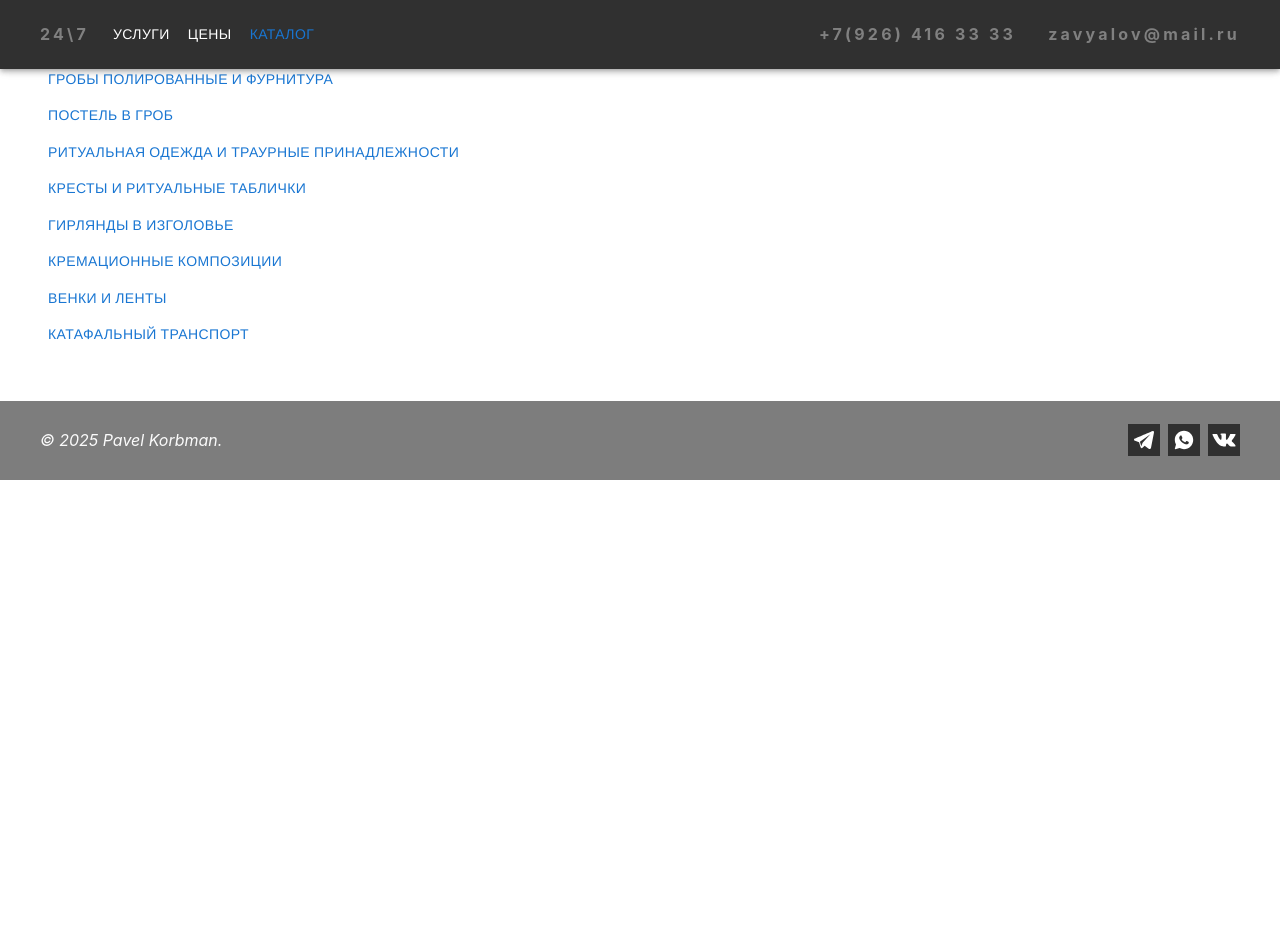
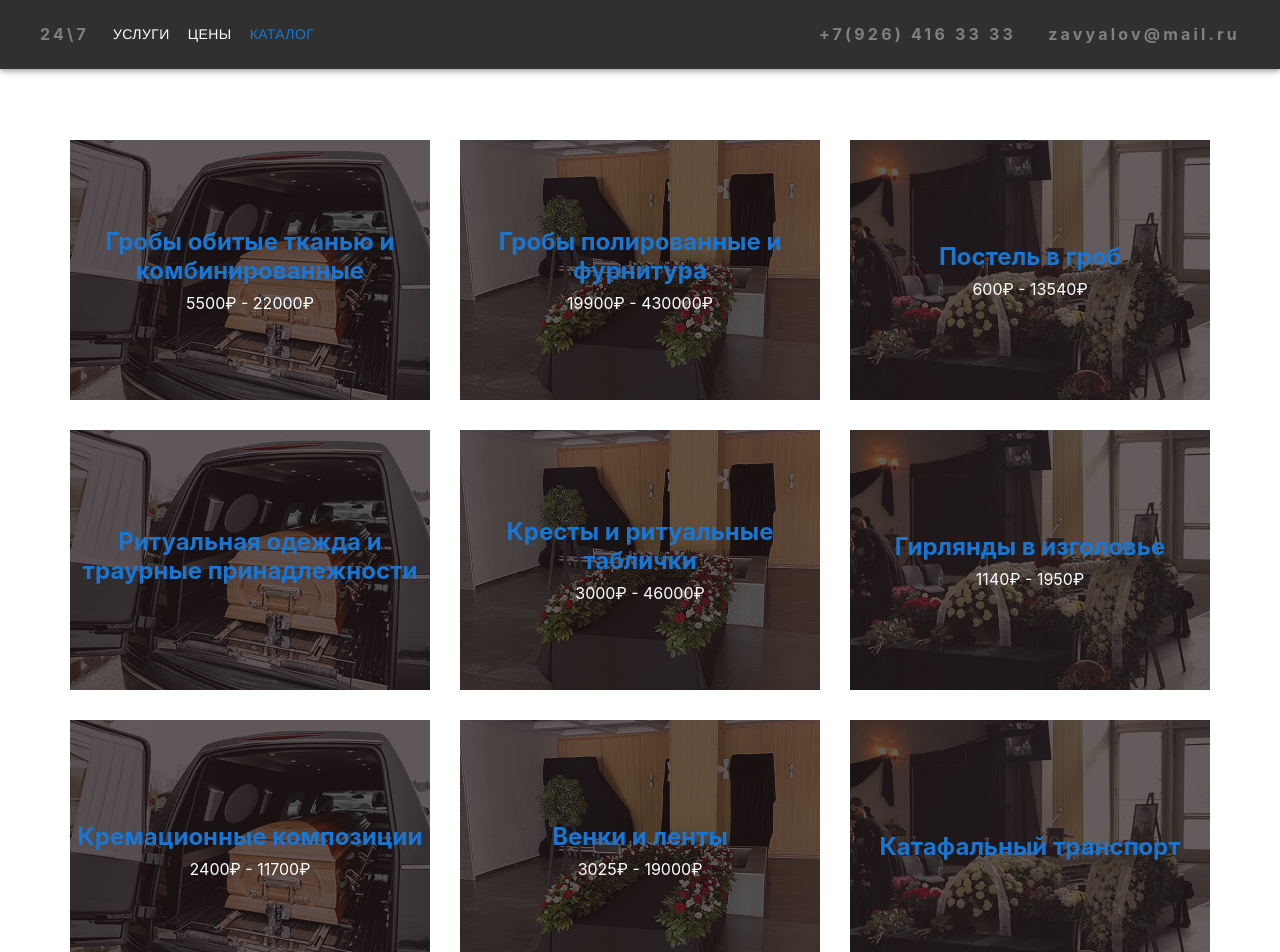
Before and after one commit to Pavel-Korbman/Prodjects_com, a React (Create React App) app in the folder sait_z/: page /catalog in a window 1280 px wide. Shown: the top 952 px of the page. Before the commit the page ends 800 px from the top, so only its background shows below. Built offline with nearby package versions, Linux system fonts and the light colour scheme; some icons are missing; a web font is replaced by a local one.

Commit message:
Страница каталога по группам товаров

```diff
--- a/sait_z/src/components/Goods/Catalog.js
+++ b/sait_z/src/components/Goods/Catalog.js
@@ -1,6 +1,7 @@
 import { Button } from "@mui/material";
 import Footer from "../Footer";
 import Header from "../Header";
+import GoodsBlock from "../GoodsBlock";
 
 
 function Catalog() {
@@ -9,7 +10,9 @@ function Catalog() {
         <div>
             <Header services='white' products='white' info='primary' />
 
-            <div className="goods center">
+            <GoodsBlock />
+
+            {/* <div className="goods center">
 
                 <Button href='/cloth-coffins'>
                     Гробы обитые тканью и комбинированные
@@ -47,7 +50,7 @@ function Catalog() {
                     Катафальный транспорт
                 </Button>
 
-            </div>
+            </div> */}
 
             <Footer />
 
--- /dev/null
+++ b/sait_z/src/components/GoodsBlock.js
@@ -0,0 +1,213 @@
+import * as React from 'react';
+
+
+function GoodsBlock() {
+
+    return (
+        <div className="type__margin pages">
+
+            <nav className="type__block on">
+                <a href="/cloth-coffins">
+                    <div className="type__item type__item__bgrd-1">
+                        <p className="type__item__text-1">Гробы обитые тканью и комбинированные</p>
+                        <p className="type__item__text">5500₽ - 22000₽</p>
+                    </div>
+                </a>
+
+                <a href="/polished-coffins">
+                    <div className="type__item type__item__bgrd-2">
+                        <p className="type__item__text-1">Гробы полированные и фурнитура</p>
+                        <p className="type__item__text">19900₽ - 430000₽</p>
+                    </div>
+                </a>
+
+                <a href="bedding">
+                    <div className="type__item type__item__bgrd-3">
+                        <p className="type__item__text-1">Постель в гроб</p>
+                        <p className="type__item__text">600₽ - 13540₽</p>
+                    </div>
+                </a>
+
+                <a href="dress">
+                    <div className="type__item type__item__bgrd-1">
+                        <p className="type__item__text-1">Ритуальная одежда и траурные принадлежности</p>
+                        {/* <p className="type__item__text"></p> */}
+                    </div>
+                </a>
+
+                <a href="crosses">
+                    <div className="type__item type__item__bgrd-2">
+                        <p className="type__item__text-1">Кресты и ритуальные таблички</p>
+                        <p className="type__item__text">3000₽ - 46000₽</p>
+                    </div>
+                </a>
+
+                <a href="garlands">
+                    <div className="type__item type__item__bgrd-3">
+                        <p className="type__item__text-1">Гирлянды в изголовье</p>
+                        <p className="type__item__text">1140₽ - 1950₽</p>
+                    </div>
+                </a>
+
+                <a href="compositions">
+                    <div className="type__item type__item__bgrd-1">
+                        <p className="type__item__text-1">Кремационные композиции</p>
+                        <p className="type__item__text">2400₽ - 11700₽</p>
+                    </div>
+                </a>
+
+                <a href="wreaths">
+                    <div className="type__item type__item__bgrd-2">
+                        <p className="type__item__text-1">Венки и ленты</p>
+                        <p className="type__item__text">3025₽ - 19000₽</p>
+                    </div>
+                </a>
+
+                <a href="cars">
+                    <div className="type__item type__item__bgrd-3">
+                        <p className="type__item__text-1">Катафальный транспорт</p>
+                        {/* <p className="type__item__text"></p> */}
+                    </div>
+                </a>
+            </nav>
+
+
+            <nav className="type__block off mobyle__off">
+                <a href="/cloth-coffins">
+                    <div className="type__item type__item__bgrd-1">
+                        <p className="type__item__text-1">Гробы обитые тканью и комбинированные</p>
+                        <p className="type__item__text">О5500₽ - 22000₽</p>
+                    </div>
+                </a>
+
+                <a href="/polished-coffins">
+                    <div className="type__item type__item__bgrd-2">
+                        <p className="type__item__text-1">Гробы полированные и фурнитура</p>
+                        <p className="type__item__text">19900₽ - 430000₽</p>
+                    </div>
+                </a>
+
+                <a href="/bedding">
+                    <div className="type__item type__item__bgrd-3">
+                        <p className="type__item__text-1">Постель в гроб</p>
+                        <p className="type__item__text">600₽ - 13540₽</p>
+                    </div>
+                </a>
+
+                <a href="/dress">
+                    <div className="type__item type__item__bgrd-1">
+                        <p className="type__item__text-1">Ритуальная одежда и траурные принадлежности</p>
+                        {/* <p className="type__item__text"></p> */}
+                    </div>
+                </a>
+
+                <a href="/crosses">
+                    <div className="type__item type__item__bgrd-2">
+                        <p className="type__item__text-1">Кресты и ритуальные таблички</p>
+                        <p className="type__item__text">3000₽ - 46000₽</p>
+                    </div>
+                </a>
+
+                <a href="/garlands">
+                    <div className="type__item type__item__bgrd-3">
+                        <p className="type__item__text-1">Гирлянды в изголовье</p>
+                        <p className="type__item__text">1140₽ - 1950₽</p>
+                    </div>
+                </a>
+
+                <a href="/compositions">
+                    <div className="type__item type__item__bgrd-1">
+                        <p className="type__item__text-1">Кремационные композиции</p>
+                        <p className="type__item__text">2400₽ - 11700₽</p>
+                    </div>
+                </a>
+
+                <a href="/wreaths">
+                    <div className="type__item type__item__bgrd-2">
+                        <p className="type__item__text-1">Венки и ленты</p>
+                        <p className="type__item__text">3025₽ - 19000₽</p>
+                    </div>
+                </a>
+
+                <a href="/cars">
+                    <div className="type__item type__item__bgrd-3">
+                        <p className="type__item__text-1">Катафальный транспорт</p>
+                        {/* <p className="type__item__text"></p> */}
+                    </div>
+                </a>
+
+            </nav>
+
+
+            <nav className="type__block mobyle__on">
+                <a href="/cloth-coffins">
+                    <div className="type__item type__item__bgrd-1">
+                        <p className="type__item__text-1">Гробы обитые тканью и комбинированные</p>
+                        <p className="type__item__text">5500₽ - 22000₽</p>
+                    </div>
+                </a>
+
+                <a href="/polished-coffins">
+                    <div className="type__item type__item__bgrd-2">
+                        <p className="type__item__text-1">Гробы полированные и фурнитура</p>
+                        <p className="type__item__text">19900₽ - 430000₽</p>
+                    </div>
+                </a>
+
+                <a href="/bedding">
+                    <div className="type__item type__item__bgrd-3">
+                        <p className="type__item__text-1">Постель в гроб</p>
+                        <p className="type__item__text">600₽ - 13540₽</p>
+                    </div>
+                </a>
+
+                 <a href="/dress">
+                    <div className="type__item type__item__bgrd-1">
+                        <p className="type__item__text-1">Ритуальная одежда и траурные принадлежности</p>
+                        {/* <p className="type__item__text"></p> */}
+                    </div>
+                </a>
+
+                <a href="/crosses">
+                    <div className="type__item type__item__bgrd-2">
+                        <p className="type__item__text-1">Кресты и ритуальные таблички</p>
+                        <p className="type__item__text">3000₽ - 46000₽</p>
+                    </div>
+                </a>
+
+                <a href="/garlands">
+                    <div className="type__item type__item__bgrd-3">
+                        <p className="type__item__text-1">Гирлянды в изголовье</p>
+                        <p className="type__item__text">1140₽ - 1950₽</p>
+                    </div>
+                </a>
+
+                 <a href="/compositions">
+                    <div className="type__item type__item__bgrd-1">
+                        <p className="type__item__text-1">Кремационные композиции</p>
+                        <p className="type__item__text">2400₽ - 11700₽</p>
+                    </div>
+                </a>
+
+                <a href="/wreaths">
+                    <div className="type__item type__item__bgrd-2">
+                        <p className="type__item__text-1">Венки и ленты</p>
+                        <p className="type__item__text">3025₽ - 19000₽</p>
+                    </div>
+                </a>
+
+                <a href="/cars">
+                    <div className="type__item type__item__bgrd-3">
+                        <p className="type__item__text-1">Катафальный транспорт</p>
+                        {/* <p className="type__item__text"></p> */}
+                    </div>
+                </a>
+
+            </nav>
+
+
+        </div>
+    );
+}
+
+export default GoodsBlock;
```
